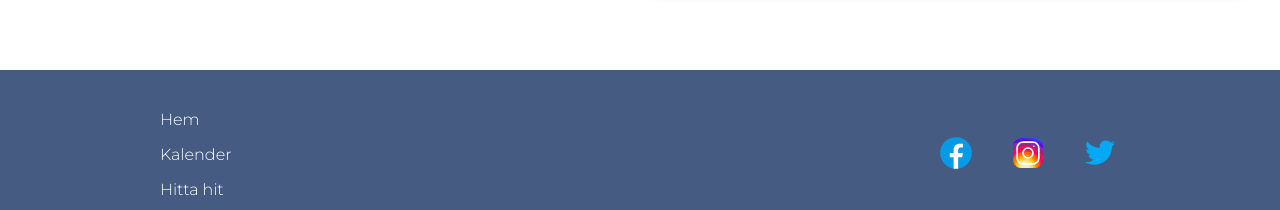
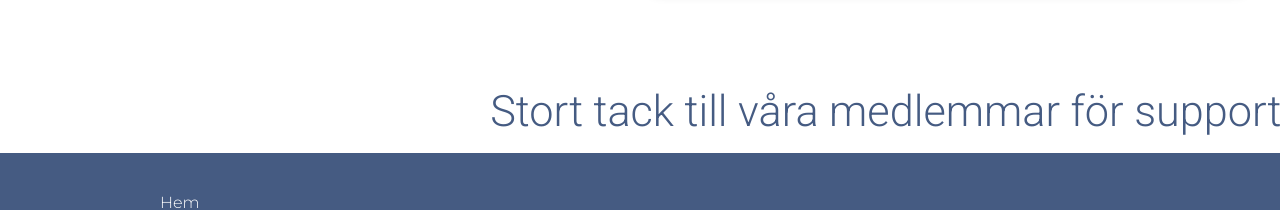
Before and after one commit to MaRos10/Sport-Website, a React (Vite) app: page / in a window 1280 px wide. Shown: the part 3130-3340 px from the top of the page. Built offline with nearby package versions, Linux system fonts and the light colour scheme; a web font is replaced by a local one.

Commit message:
Added continuously scrolling text component

```diff
--- a/src/App.jsx
+++ b/src/App.jsx
@@ -6,6 +6,7 @@ import MapSection from "./components/map-section/MapSection";
 import Footer from "./components/footer/Footer";
 import CustomCarousel from "./components/carousel/Carousel";
 import AboutSection from "./components/about-section/AboutSection";
+import ScrollText from "./components/scroll-text/ScrollText";
 
 export default function App() {
   return (
@@ -24,6 +25,7 @@ export default function App() {
         </div>
       </Element>
       <MapSection />
+      <ScrollText />
       <Footer />
     </div>
   );
--- /dev/null
+++ b/src/components/scroll-text/ScrollText.jsx
@@ -0,0 +1,11 @@
+import "./scroll-text.css";
+
+const ScrollText = () => (
+  <div className="scroll-container">
+    <div className="scroll-text">
+      Stort tack till våra medlemmar för supporten under denna säsong 💙
+    </div>
+  </div>
+);
+
+export default ScrollText;
--- /dev/null
+++ b/src/components/scroll-text/scroll-text.css
@@ -0,0 +1,27 @@
+.scroll-container {
+  overflow: hidden;
+  white-space: nowrap;
+  box-sizing: border-box;
+  width: 100%;
+  position: relative;
+  padding: 1rem;
+}
+
+.scroll-text {
+  display: inline-block;
+  white-space: nowrap;
+
+  font-size: 2.7rem;
+  font-weight: 300;
+  color: var(--blue-color);
+  animation: scroll 20s linear infinite;
+}
+
+@keyframes scroll {
+  0% {
+    transform: translateX(100%);
+  }
+  100% {
+    transform: translateX(-100%);
+  }
+}
```
